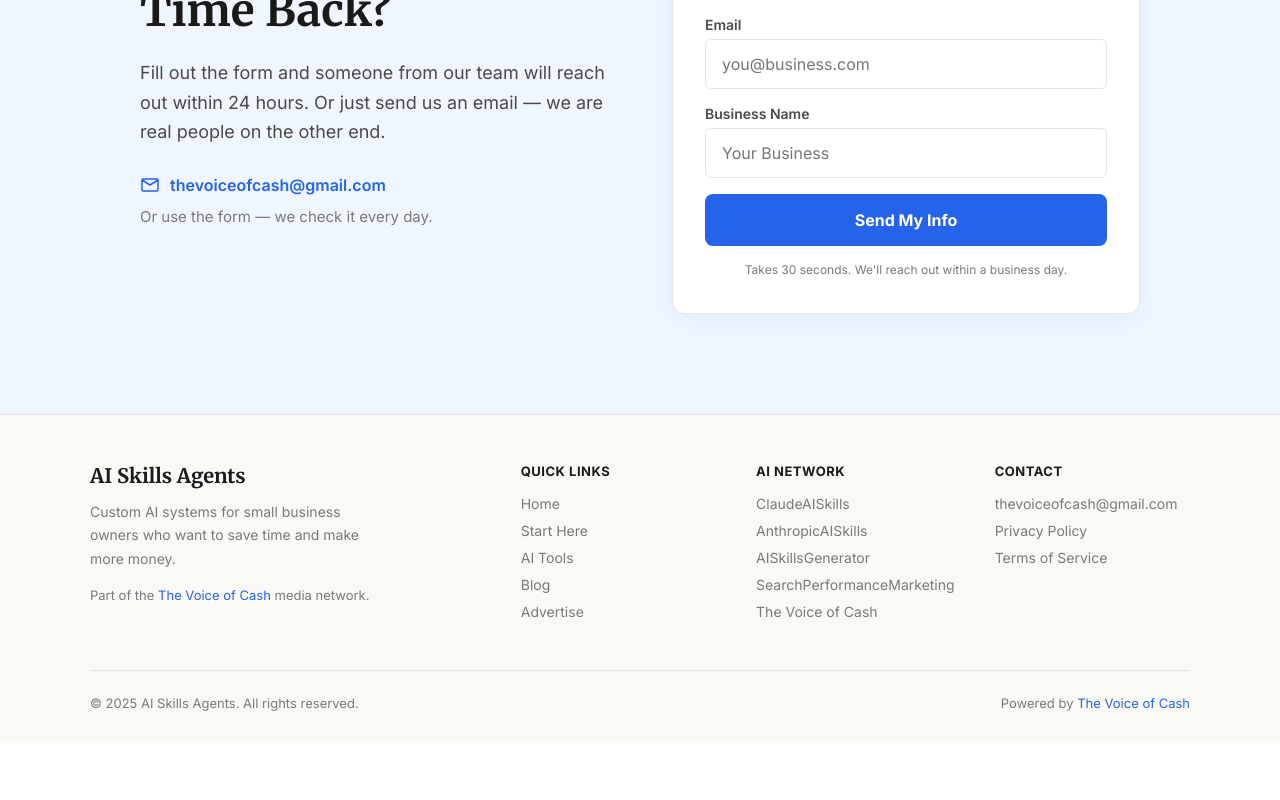
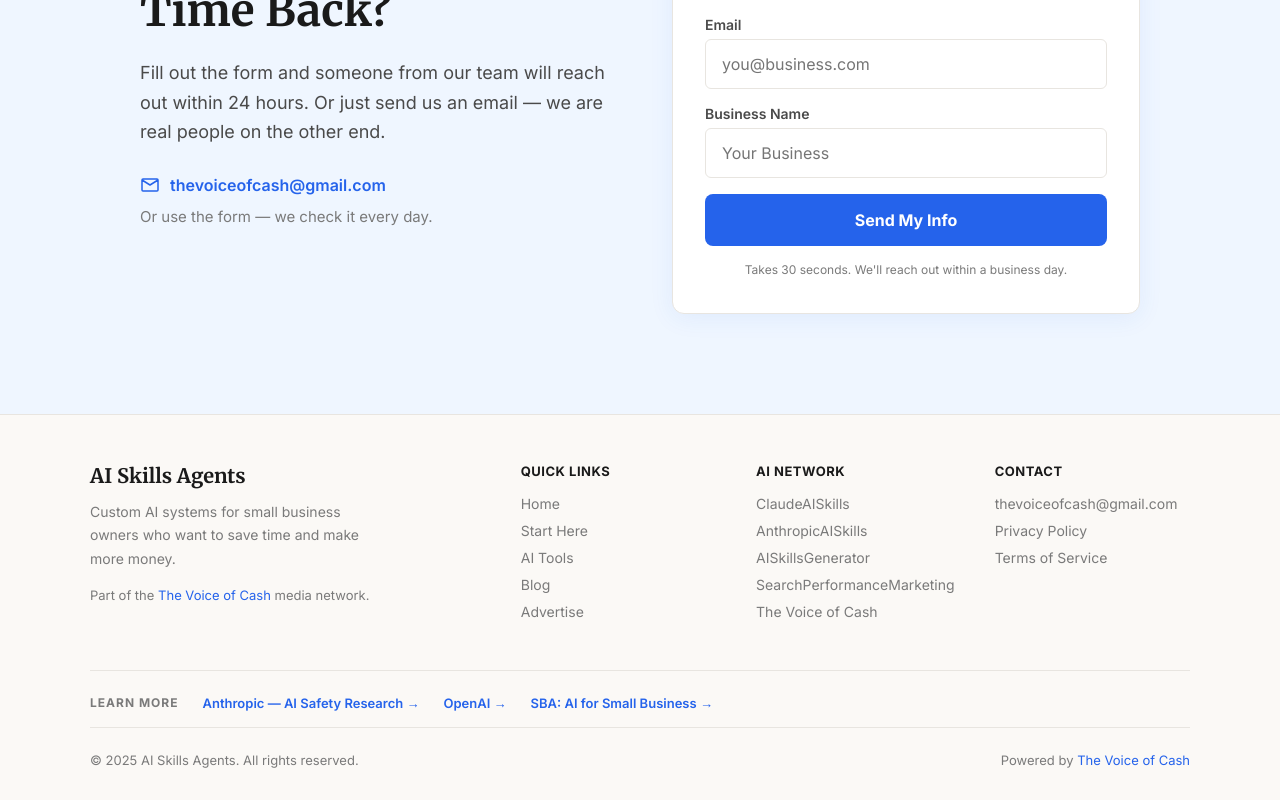
Before and after one commit to abigailleahgoldberg/aiskillsagents, a Next.js app: page / in a window 1280 px wide. Shown: the part 6134-6934 px from the top of the page. Before the commit the page ends 6877 px from the top, so only its background shows below. Built offline with nearby package versions, Linux system fonts and the light colour scheme.

Commit message:
fix: SEO fundamentals — H1, Schema.org, canonical, authority links

```diff
--- a/app/layout.tsx
+++ b/app/layout.tsx
@@ -53,6 +53,19 @@
         <meta name="linkedin:owner" content="The Voice of Cash" />
         <meta property="og:image:type" content="image/png" />
         <meta name="facebook-domain-verification" content="" />
+        <script type="application/ld+json" dangerouslySetInnerHTML={{ __html: JSON.stringify({
+          "@context": "https://schema.org",
+          "@type": "Organization",
+          "name": "AI Skills Agents",
+          "url": "https://aiskillsagents.com",
+          "description": "Custom AI systems that answer phones, book appointments, follow up with leads, and run your back office for small business owners."
+        }) }} />
+        <script type="application/ld+json" dangerouslySetInnerHTML={{ __html: JSON.stringify({
+          "@context": "https://schema.org",
+          "@type": "WebSite",
+          "name": "AI Skills Agents",
+          "url": "https://aiskillsagents.com"
+        }) }} />
       </head>
       <body style={{ fontFamily: 'var(--font-inter), system-ui, sans-serif' }}><NetworkBar />{children}</body>
     </html>
--- a/app/page.tsx
+++ b/app/page.tsx
@@ -921,6 +921,12 @@
               <a href="/terms" style={{ display: 'block', fontSize: 14, color: TEXT_MUTED, textDecoration: 'none', marginBottom: 10 }}>Terms of Service</a>
             </div>
           </div>
+          <div style={{ borderTop: `1px solid ${BORDER}`, paddingTop: 24, marginBottom: 16, display: 'flex', gap: 24, flexWrap: 'wrap', alignItems: 'center' }}>
+            <span style={{ fontSize: 12, fontWeight: 700, color: TEXT_MUTED, letterSpacing: '1px', textTransform: 'uppercase' }}>Learn More</span>
+            <a href="https://www.anthropic.com" target="_blank" rel="noopener noreferrer" style={{ fontSize: 13, color: BLUE, textDecoration: 'none', fontWeight: 600 }}>Anthropic — AI Safety Research →</a>
+            <a href="https://openai.com" target="_blank" rel="noopener noreferrer" style={{ fontSize: 13, color: BLUE, textDecoration: 'none', fontWeight: 600 }}>OpenAI →</a>
+            <a href="https://www.sba.gov/business-guide/manage-your-business/strengthen-your-cybersecurity" target="_blank" rel="noopener noreferrer" style={{ fontSize: 13, color: BLUE, textDecoration: 'none', fontWeight: 600 }}>SBA: AI for Small Business →</a>
+          </div>
           <div style={{ borderTop: `1px solid ${BORDER}`, paddingTop: 24, display: 'flex', justifyContent: 'space-between', alignItems: 'center', flexWrap: 'wrap', gap: 12 }}>
             <div style={{ fontSize: 13, color: TEXT_MUTED }}>© 2025 AI Skills Agents. All rights reserved.</div>
             <div style={{ fontSize: 13, color: TEXT_MUTED }}>
```
